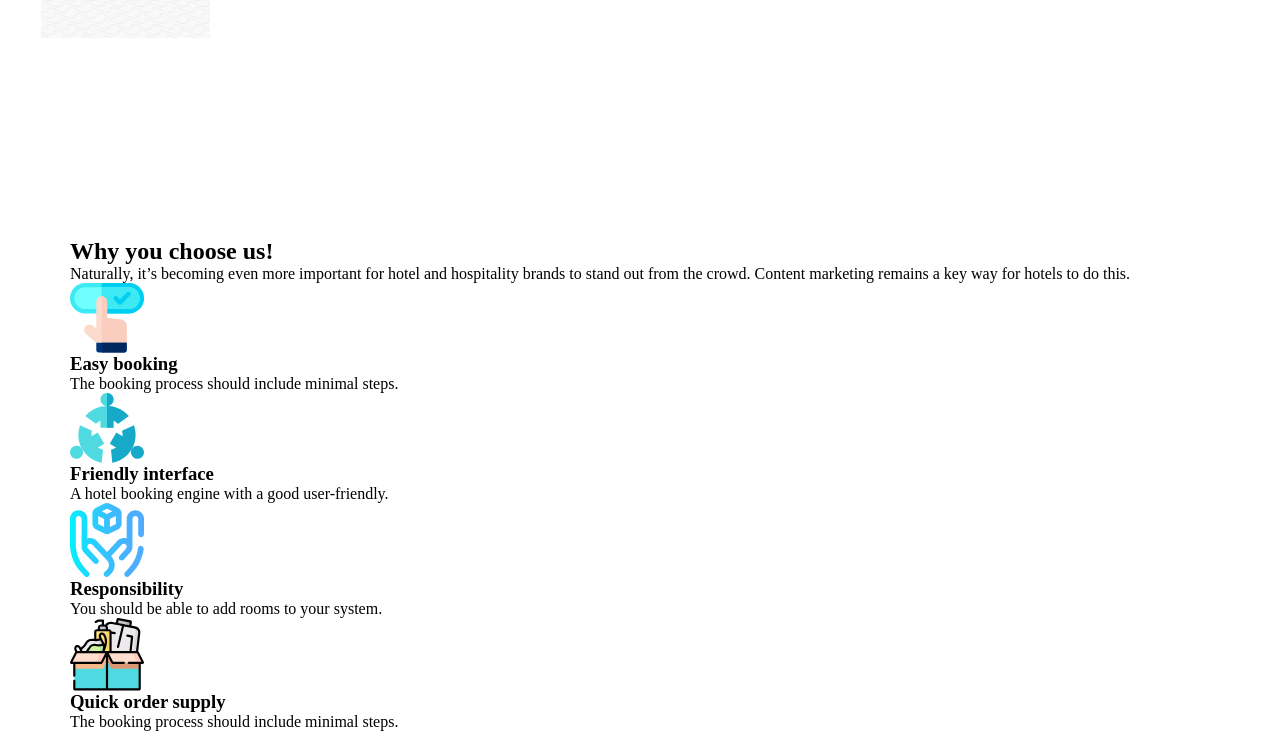
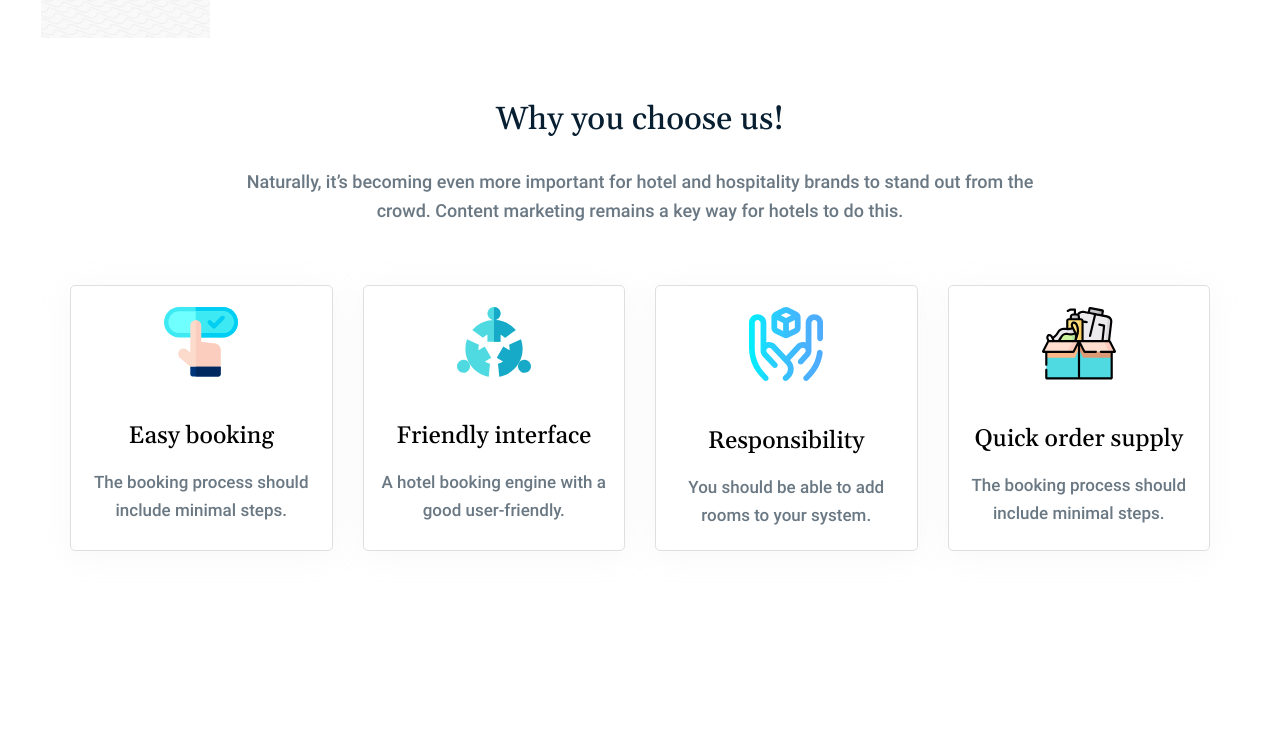
Before and after one commit to lunarTime/Rayal-Park, a plain HTML site: page index.html in a window 1280 px wide. Shown: the part 1167-1898 px from the top of the page. After the commit the page ends 1858 px from the top, so only its background shows below. Drawn offline with Linux system fonts and the light colour scheme.

Commit message:
Added styles for Why you choose us block

```diff
--- a/assets/css/style.css
+++ b/assets/css/style.css
@@ -263,7 +263,7 @@ select {
 }
 
 .main-dream-holidays {
-    margin: 200px 41px;
+    margin: 200px 41px 60px;
     display: flex;
     align-items: center;
     justify-content: center;
@@ -325,5 +325,79 @@ select {
     transition: all .4s;
 }
 
+.main-why-choose-block {
+    text-align: center;
+}
+
+.main-why-choose {
+    margin-bottom: 140px;
+}
+
+.main-why-choose-block * {
+    font-family: Gelasio, sans-serif;
+}
+
+.main-why-choose-advantage-description {
+    font-family: Roboto, sans-serif;
+}
+
+.main-why-choose-advantages-block {
+    display: flex;
+    flex-wrap: wrap;
+    margin: 0 -15px;
+}
+
+.main-why-choose-advantage-icon {
+    max-width: 74px;
+    margin: 0 auto 41px;
+}
+
+.main-why-choose-title {
+    margin-bottom: 25px;
+    font-weight: 500;
+    font-size: 32px;
+    line-height: 140%;
+    color: #081F32;
+}
+
+.main-why-choose-description {
+    width: 73%;
+    margin: 0 auto 60px;
+    font-weight: 400;
+    font-size: 18px;
+    line-height: 160%;
+    text-align: center;
+    color: #081F32;
+    opacity: 0.6;
+    font-family: Roboto, sans-serif;
+}
+
+.main-why-choose-advantage {
+    flex: 1;
+    margin: 0 15px;
+    padding: 21px 17px;
+    border: 1px solid #dfdfdf;
+    box-shadow: 0 4px 30px rgb(199 199 199 / 15%);
+    border-radius: 5px;
+}
+
+.main-why-choose-advantage-title {
+    margin-bottom: 15px;
+    font-weight: 500;
+    font-size: 24px;
+    line-height: 150%;
+    text-align: center;
+    color: #000;
+}
+
+.main-why-choose-advantage-description {
+    font-family: Roboto, sans-serif;
+    font-weight: 400;
+    font-size: 17px;
+    line-height: 160%;
+    text-align: center;
+    color: #081F32;
+    opacity: 0.6;
+}
 
 /* START MAIN STYLES */
```
